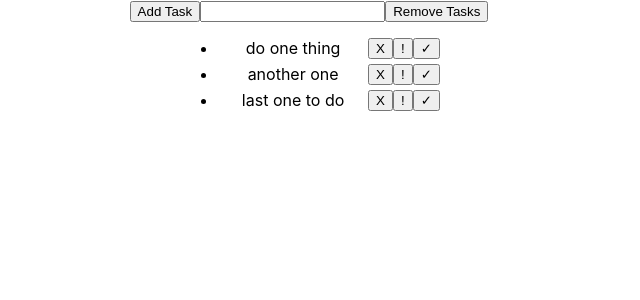
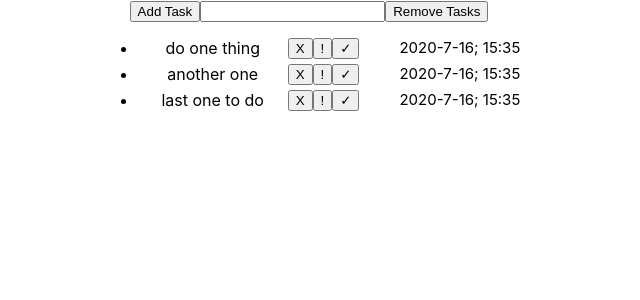
Before and after one commit to AntonBartsev/TodoAppOnReact, a React (Create React App) app: page / in a window 1280 px wide. Shown: the top 300 px of the page, without its empty margins (331-971 px from the left). Built offline with nearby package versions, Linux system fonts and the light colour scheme.

Commit message:
Date and time when each task created added

```diff
--- a/src/components/TodoList.jsx
+++ b/src/components/TodoList.jsx
@@ -26,11 +26,8 @@ class TodoListXP extends React.Component {
         this.removeAllTasks = this.removeAllTasks.bind(this)
     }
 
-
-
     removeTask(text) {
         const { tasks } = this.state;
-
         const newState = {
             ...this.state,
             tasks: tasks.filter(elem => elem != text)
--- a/src/components/TodoPoint.jsx
+++ b/src/components/TodoPoint.jsx
@@ -7,7 +7,8 @@ class TodoPoint extends React.Component {
 
         this.state = {
             bIsImportant: false,
-            bIsDone: false
+            bIsDone: false,
+            date: new Date().getFullYear() + '-' + (new Date().getMonth() + 1) + '-' + new Date().getDate() + '; ' + new Date().getHours() + ":" + new Date().getMinutes()
         };
         this.toggleImportant = this.toggleImportant.bind(this);
         this.toggleDone = this.toggleDone.bind(this);
@@ -43,6 +44,7 @@ class TodoPoint extends React.Component {
             <button onClick={() => removeTask(todoText)} >X</button>
             <button onClick={this.toggleImportant} >!</button>
             <button onClick={this.toggleDone}>✓</button>
+            <ul style={{ fontSize: "15px" }}>{this.state.date}</ul>
         </div>
     }
 }
```
Also changed, not shown: 1 other file (tests, documents, lock files or other folders).
